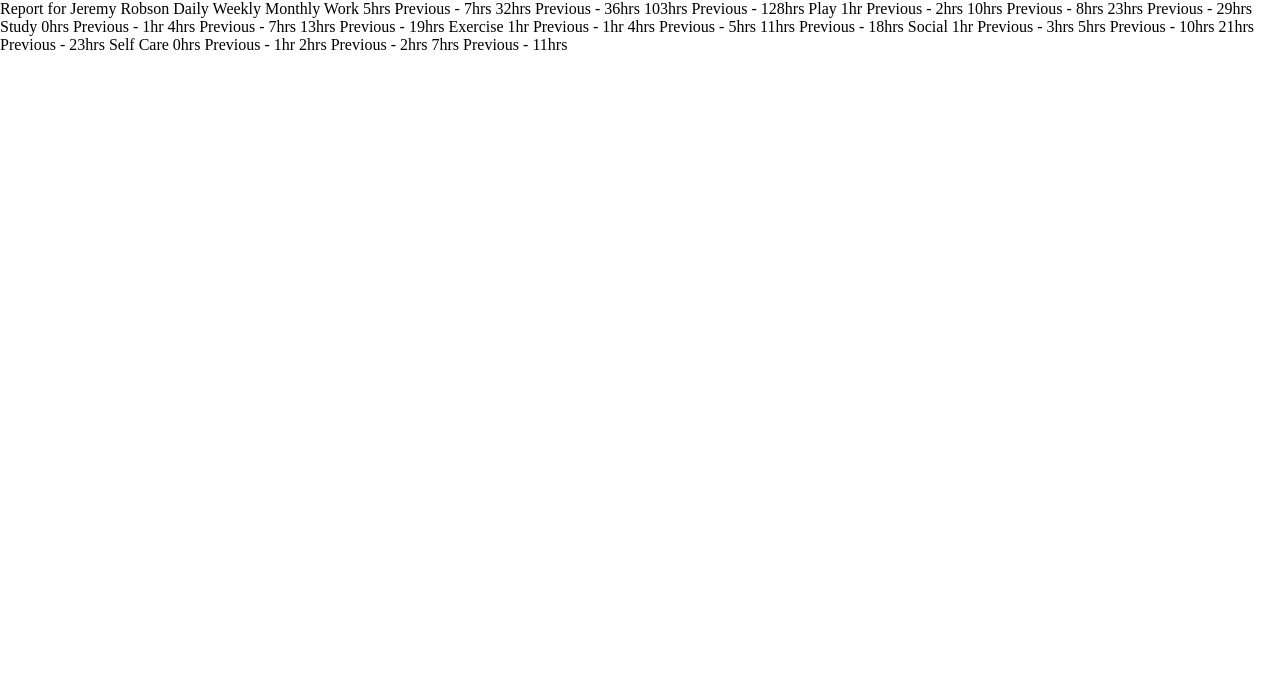
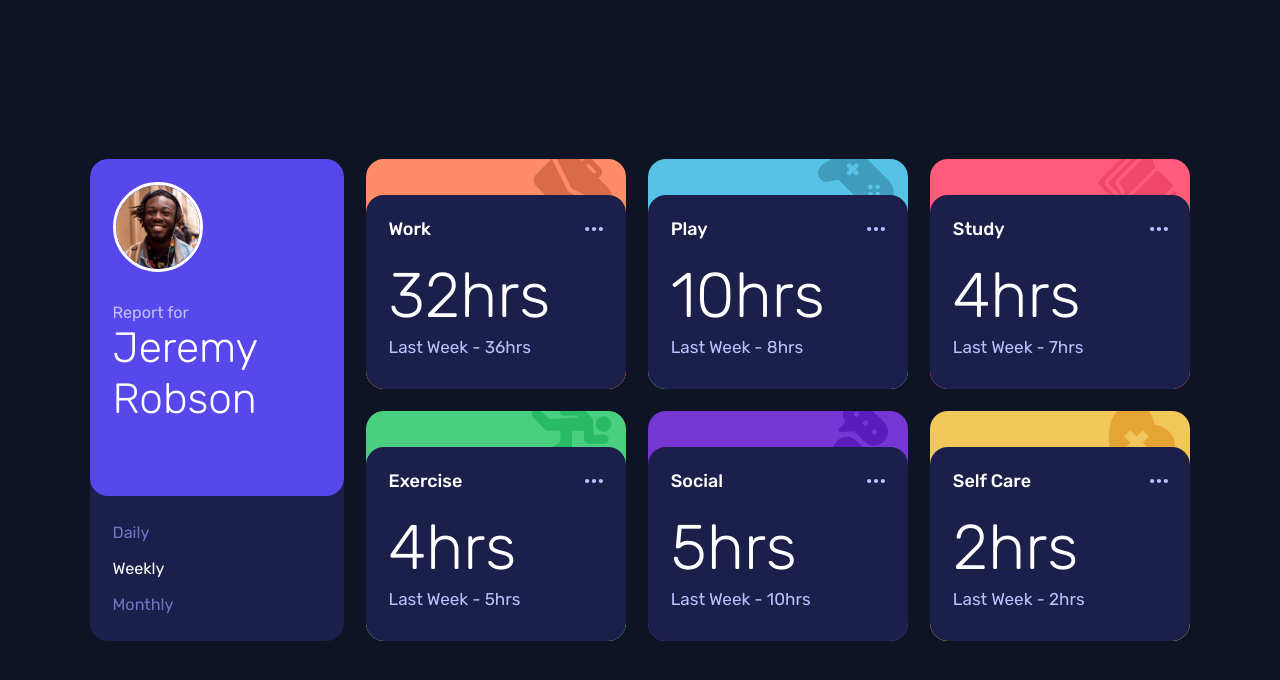
Before and after one commit to masrestu/fm-time-tracking, a plain HTML site: page index.html in a window 1280 px wide. Drawn offline with Linux system fonts and the light colour scheme.

Commit message:
first submit

```diff
--- a/index.html
+++ b/index.html
@@ -31,66 +31,40 @@
 </head>
 
 <body>
+    <div class="container">
+        <header>
+            <div class="card">
+                <div class="profile">
+                    <img src="./images/image-jeremy.png" alt="Profile picture">
+                    <div class="title">
+                        <p>Report for</p>
+                        <h1>Jeremy Robson</h1>
+                    </div>
+                </div>
+                <div class="period">
+                    <label for="daily">
+                        <input type="radio" name="period" id="daily" value="daily">
+                        <span>Daily</span>
+                    </label>
+                    <label for="weekly">
+                        <input type="radio" name="period" id="weekly" value="weekly" checked>
+                        <span>Weekly</span>
+                    </label>
+                    <label for="monthly">
+                        <input type="radio" name="period" id="monthly" value="monthly">
+                        <span>Monthly</span>
+                    </label>
+                </div>
+            </div>
+        </header>
 
-    Report for
-    Jeremy Robson
+        <main>
+        </main>
 
-    Daily
-    Weekly
-    Monthly
-
-    Work
-    5hrs <!-- daily -->
-    Previous - 7hrs <!-- daily -->
-    32hrs <!-- weekly -->
-    Previous - 36hrs <!-- weekly -->
-    103hrs <!-- monthly -->
-    Previous - 128hrs <!-- monthly -->
-
-    Play
-    1hr <!-- daily -->
-    Previous - 2hrs <!-- daily -->
-    10hrs <!-- weekly -->
-    Previous - 8hrs <!-- weekly -->
-    23hrs <!-- monthly -->
-    Previous - 29hrs <!-- monthly -->
-
-    Study
-    0hrs <!-- daily -->
-    Previous - 1hr <!-- daily -->
-    4hrs <!-- weekly -->
-    Previous - 7hrs <!-- weekly -->
-    13hrs <!-- monthly -->
-    Previous - 19hrs <!-- monthly -->
-
-    Exercise
-    1hr <!-- daily -->
-    Previous - 1hr <!-- daily -->
-    4hrs <!-- weekly -->
-    Previous - 5hrs <!-- weekly -->
-    11hrs <!-- monthly -->
-    Previous - 18hrs <!-- monthly -->
-
-    Social
-    1hr <!-- daily -->
-    Previous - 3hrs <!-- daily -->
-    5hrs <!-- weekly -->
-    Previous - 10hrs <!-- weekly -->
-    21hrs <!-- monthly -->
-    Previous - 23hrs <!-- monthly -->
-
-    Self Care
-    0hrs <!-- daily -->
-    Previous - 1hr <!-- daily -->
-    2hrs <!-- weekly -->
-    Previous - 2hrs <!-- weekly -->
-    7hrs <!-- monthly -->
-    Previous - 11hrs <!-- monthly -->
-
-
-    <div class="attribution" hidden>
-        Challenge by <a href="https://www.frontendmentor.io?ref=challenge" target="_blank">Frontend Mentor</a>.
-        Coded by <a href="https://github.com/masrestu">masrestu</a>.
+        <footer class="attribution" hidden>
+            Challenge by <a href="https://www.frontendmentor.io?ref=challenge" target="_blank">Frontend Mentor</a>.
+            Coded by <a href="https://github.com/masrestu">masrestu</a>.
+        </footer>
     </div>
 </body>
 
--- a/script.js
+++ b/script.js
@@ -0,0 +1,189 @@
+const report = [
+    {
+        title: "Work",
+        imageUrl: "./images/icon-work.svg",
+        backgroundColor: "hsl(15, 100%, 70%)",
+        timeframes: {
+            daily: {
+                current: 5,
+                previous: 7
+            },
+            weekly: {
+                current: 32,
+                previous: 36
+            },
+            monthly: {
+                current: 103,
+                previous: 128
+            }
+        },
+    },
+    {
+        title: "Play",
+        imageUrl: "./images/icon-play.svg",
+        backgroundColor: "hsl(195, 74%, 62%)",
+        timeframes: {
+            daily: {
+                current: 1,
+                previous: 2
+            },
+            weekly: {
+                current: 10,
+                previous: 8
+            },
+            monthly: {
+                current: 23,
+                previous: 29
+            }
+        },
+    },
+    {
+        title: "Study",
+        imageUrl: "./images/icon-study.svg",
+        backgroundColor: "hsl(348, 100%, 68%)",
+        timeframes: {
+            daily: {
+                current: 0,
+                previous: 1
+            },
+            weekly: {
+                current: 4,
+                previous: 7
+            },
+            monthly: {
+                current: 13,
+                previous: 19
+            }
+        },
+    },
+    {
+        title: "Exercise",
+        imageUrl: "./images/icon-exercise.svg",
+        backgroundColor: "hsl(145, 58%, 55%)",
+        timeframes: {
+            daily: {
+                current: 1,
+                previous: 1
+            },
+            weekly: {
+                current: 4,
+                previous: 5
+            },
+            monthly: {
+                current: 11,
+                previous: 18
+            }
+        },
+    },
+    {
+        title: "Social",
+        imageUrl: "./images/icon-social.svg",
+        backgroundColor: "hsl(264, 64%, 52%)",
+        timeframes: {
+            daily: {
+                current: 1,
+                previous: 3
+            },
+            weekly: {
+                current: 5,
+                previous: 10
+            },
+            monthly: {
+                current: 21,
+                previous: 23
+            }
+        },
+    },
+    {
+        title: "Self Care",
+        imageUrl: "./images/icon-self-care.svg",
+        backgroundColor: "hsl(43, 84%, 65%)",
+        timeframes: {
+            daily: {
+                current: 0,
+                previous: 1
+            },
+            weekly: {
+                current: 2,
+                previous: 2
+            },
+            monthly: {
+                current: 7,
+                previous: 11
+            }
+        }
+    }
+]
+
+const formatHours = (value) => value + (value > 1 || value === 0 ? 'hrs' : 'hr')
+
+const timeLabel = {
+    daily: 'Day',
+    weekly: 'Week',
+    monthly: 'Month'
+}
+
+let selectedTimeframes = 'monthly'
+
+const cardComponent = ({ title, imageUrl, backgroundColor, timeframes }) => {
+    const card = document.createElement('div')
+    card.classList.add('card')
+    card.style.backgroundColor = backgroundColor
+
+    const cardHeader = document.createElement('div')
+    cardHeader.classList.add('card-header')
+    cardHeader.style.backgroundImage = `url(${imageUrl})`
+
+    const cardDetails = document.createElement('div')
+    cardDetails.classList.add('card-details')
+
+    const sectionHeader = document.createElement('div')
+    sectionHeader.classList.add('section-header')
+    const sectionTitle = document.createElement('span')
+    sectionTitle.classList.add('section-title')
+    sectionTitle.textContent = title
+    const sectionOptions = document.createElement('img')
+    sectionOptions.src = './images/icon-ellipsis.svg'
+    sectionOptions.alt = 'Options'
+
+    sectionHeader.append(sectionTitle, sectionOptions)
+    cardHeader.append(sectionHeader)
+
+    const sectionTimeframes = document.createElement('div')
+    sectionTimeframes.classList.add('timeframe')
+
+    const timeCurrent = document.createElement('span')
+    timeCurrent.classList.add('current')
+    timeCurrent.textContent = formatHours(timeframes[selectedTimeframes].current)
+
+    const timePrevious = document.createElement('span')
+    timePrevious.classList.add('previous')
+    timePrevious.textContent = `Last ${timeLabel[selectedTimeframes]} - ${formatHours(timeframes[selectedTimeframes].previous)}`
+
+    sectionTimeframes.append(timeCurrent, timePrevious)
+
+    cardDetails.append(sectionHeader)
+    cardDetails.append(sectionTimeframes)
+
+    card.append(cardHeader)
+    card.append(cardDetails)
+    return card
+}
+
+const generateCards = (data) => {
+    const main = document.querySelector('main')
+
+    main.innerHTML = ''
+    selectedTimeframes = document.querySelector('input[type="radio"]:checked').value
+    data.forEach(card => {
+        main.append(cardComponent(card))
+    })
+}
+
+const periods = document.querySelectorAll('input[type="radio"]')
+
+periods.forEach(period => {
+    period.addEventListener('click', generateCards.bind(null, report))
+})
+
+generateCards(report)
--- a/style.css
+++ b/style.css
@@ -1,11 +1,5 @@
 :root {
     --blue: hsl(246, 80%, 60%);
-    --light-red-work: hsl(15, 100%, 70%);
-    --soft-blue-play: hsl(195, 74%, 62%);
-    --light-red-study: hsl(348, 100%, 68%);
-    --lime-green-exercise: hsl(145, 58%, 55%);
-    --violet-social: hsl(264, 64%, 52%);
-    --soft-orange-self-care: hsl(43, 84%, 65%);
 
     --very-dark-blue: hsl(226, 43%, 10%);
     --dark-blue: hsl(235, 46%, 20%);
@@ -13,8 +7,273 @@
     --pale-blue: hsl(236, 100%, 87%);
 }
 
-*, *::before, *::after {
+*,
+*::before,
+*::after {
     box-sizing: border-box;
     margin: 0;
     padding: 0;
 }
+
+html {
+    font-size: 18px;
+    font-family: "Rubik", sans-serif;
+    font-optical-sizing: auto;
+    font-weight: 400;
+    font-style: normal;
+}
+
+body {
+    background-color: var(--very-dark-blue);
+    color: var(--desaturated-blue);
+}
+
+.container {
+    max-width: 375px;
+    margin: 0 auto;
+    padding: 3rem 1.25rem;
+    background-color: var(--very-dark-blue);
+    display: flex;
+    flex-direction: column;
+    gap: 1.25rem;
+}
+
+.card {
+    border-radius: 1rem;
+    overflow: hidden;
+}
+
+header .card {
+    background-color: var(--dark-blue);
+}
+
+.profile {
+    background-color: var(--blue);
+    display: flex;
+    gap: 1rem;
+    align-items: center;
+    justify-content: start;
+    padding: 1.5rem;
+    border-radius: 1rem;
+}
+
+.profile img {
+    width: 4rem;
+    border: .2rem solid white;
+    border-radius: 50%;
+}
+
+.profile p {
+    font-size: .85rem;
+    color: var(--pale-blue);
+}
+
+.profile h1 {
+    font-size: 1.4rem;
+    font-weight: 300;
+    color: white;
+}
+
+.period {
+    display: grid;
+    grid-template: 1fr / 1fr 1fr 1fr;
+    padding: 1.25rem .5rem;
+}
+
+.period label {
+    display: flex;
+    justify-content: center;
+}
+
+.period label:has(input:checked) {
+    color: white;
+}
+
+.period input {
+    display: none;
+}
+
+main {
+    display: grid;
+    row-gap: 1.25rem;
+    grid-template: repeat(6, auto) / 1fr;
+}
+
+main .card .card-header {
+    background-repeat: no-repeat;
+    background-position: right 7.5% top 25%;
+    padding: 1rem;
+}
+
+main .card-details {
+    background-color: var(--dark-blue);
+    border-radius: 1rem;
+    padding: 1.25rem;
+    display: flex;
+    flex-direction: column;
+    gap: .5rem;
+}
+
+main .card-details .section-header {
+    display: flex;
+    justify-content: space-between;
+    align-items: center;
+}
+
+main .card-details .section-header span {
+    color: white;
+    font-weight: 500;
+}
+
+main .card-details .timeframe {
+    display: flex;
+    justify-content: space-between;
+    align-items: center;
+    font-size: .85rem;
+    color: var(--pale-blue);
+}
+
+main .card-details .timeframe .current {
+    font-size: 1.75rem;
+    font-weight: 300;
+    color: white;
+}
+
+.period label, .card-details, .section-title img {
+    cursor: pointer;
+}
+
+.period label:hover {
+    color: white;
+}
+
+.card-details:hover {
+    background-color: var(--desaturated-blue);
+}
+
+.card-details .section-header img:hover {
+    filter: brightness(10);
+}
+
+.card-details:has(img:hover):hover {
+    background-color: var(--dark-blue);
+}
+
+@media screen and (min-width: 600px) {
+    .container {
+        max-width: 800px;
+        display: grid;
+        grid-template: 1fr / 1fr 2.1fr;
+    }
+
+    header .card {
+        height: 100%;
+        display: grid;
+        grid-template: 7fr 3fr / 1fr;
+    }
+
+    .profile {
+        flex-direction: column;
+        align-items: start;
+        padding: 1.25rem;
+        gap: 1.75rem;
+    }
+
+    .profile h1 {
+        font-size: 1.75rem;
+    }
+
+    .period {
+        padding: 1rem 1.25rem;
+        display: flex;
+        flex-direction: column;
+        justify-content: space-around;
+    }
+
+    .period label {
+        justify-content: start;
+    }
+
+    main {
+        grid-template: 1fr 1fr 1fr / 1fr 1fr;
+        gap: 1.25rem;
+    }
+
+    main .card-details {
+        gap: 1rem;
+    }
+
+    main .card-details .section-header span {
+        font-size: .75rem;
+    }
+
+    main .card-details .section-header img {
+        width: .85rem;
+    }
+
+    main .card-details .timeframe {
+        flex-direction: column;
+        align-items: start;
+        gap: .25rem;
+    }
+
+    main .card-details .timeframe .current {
+        font-size: 2.5rem;
+    }
+
+    main .card-details .timeframe .previous {
+        font-size: .65rem;
+        margin-bottom: .5rem;
+    }
+}
+
+@media screen and (min-width: 900px) {
+    body {
+        display: flex;
+        justify-content: center;
+        align-items: center;
+        height: 100vh;
+    }
+
+    .container {
+        max-width: 1154px;
+        grid-template: 1fr / 1fr 3.25fr;
+        padding: 1.5rem;
+    }
+
+    .profile img {
+        width: 5rem;
+    }
+
+    .profile p {
+        font-size: .9rem;
+    }
+
+    .profile h1 {
+        font-size: 2.35rem;
+    }
+
+    .period label {
+        font-size: .9rem;
+    }
+
+    main {
+        grid-template: 1fr 1fr / 1fr 1fr 1fr;
+    }
+
+    main .card-details .section-header span {
+        font-size: 1rem;
+    }
+
+    main .card-details .section-header img {
+        width: 1rem;
+    }
+
+    main .card-details .timeframe .current {
+        font-size: 3.5rem;
+    }
+
+    main .card-details .timeframe .previous {
+        font-size: .95rem;
+    }
+}
```
